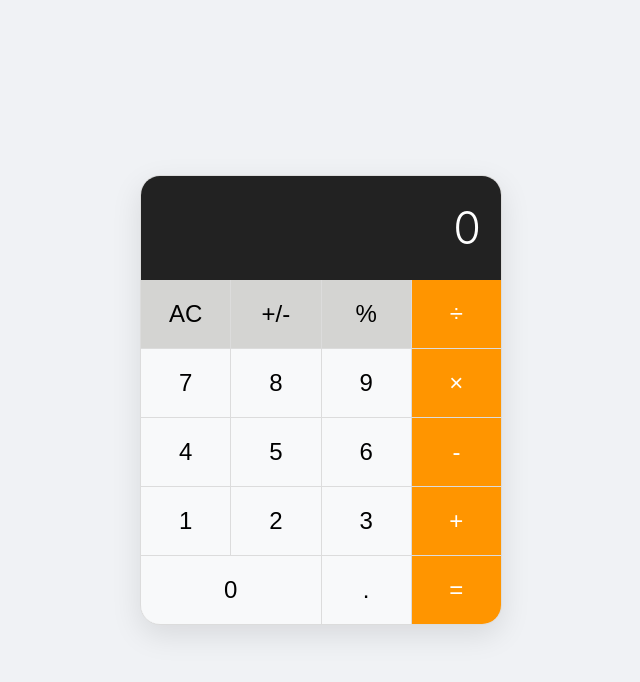
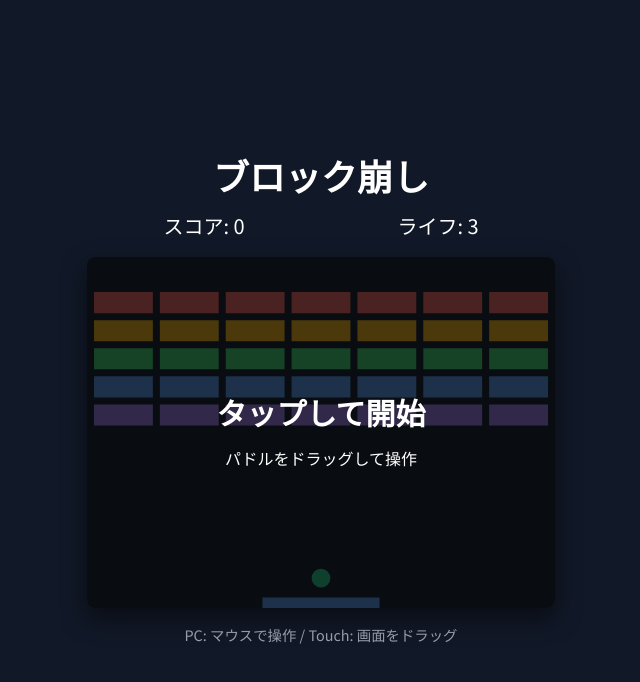
Before and after one commit to bayashi705/bayashi705.github.io, a plain HTML site: page index.html in a window 1280 px wide. Shown: the whole page, without its empty margins (319-959 px from the left). Drawn offline with nearby package versions, Linux system fonts and the light colour scheme.

Commit message:
Add files via upload

```diff
--- a/index.html
+++ b/index.html
@@ -3,245 +3,336 @@
 <head>
     <meta charset="UTF-8">
     <meta name="viewport" content="width=device-width, initial-scale=1.0, user-scalable=no">
-    <title>シンプルな電卓</title>
+    <title>ブロック崩しゲーム</title>
+    <script src="https://cdn.tailwindcss.com"></script>
+    <link href="https://fonts.googleapis.com/css2?family=Noto+Sans+JP:wght@400;700&display=swap" rel="stylesheet">
     <style>
-        /* 基本的なスタイル */
         body {
-            font-family: -apple-system, BlinkMacSystemFont, 'Segoe UI', Roboto, 'Helvetica Neue', Arial, sans-serif;
-            margin: 0;
+            font-family: 'Noto Sans JP', sans-serif;
             display: flex;
             justify-content: center;
             align-items: center;
             height: 100vh;
-            background-color: #f0f2f5;
-            -webkit-user-select: none; /* テキスト選択を無効化 */
-            user-select: none;
+            background-color: #111827; /* より濃い背景色 */
+            margin: 0;
+            overflow: hidden;
+            touch-action: none;
         }
-
-        /* 電卓全体のラッパー */
-        .calculator-wrapper {
+        .game-wrapper {
             width: 100%;
-            max-width: 360px;
-            background-color: #ffffff;
-            border-radius: 20px;
-            box-shadow: 0 10px 30px rgba(0, 0, 0, 0.1);
-            overflow: hidden;
-            border: 1px solid #dcdcdc;
+            max-width: 500px;
+            padding: 1rem;
+            box-sizing: border-box;
+            display: flex;
+            flex-direction: column;
+            align-items: center;
         }
-
-        /* 表示画面 */
-        .display {
-            background-color: #222;
-            color: #fff;
-            font-size: 2.8rem;
-            font-weight: 300;
-            padding: 25px 20px;
-            text-align: right;
-            word-wrap: break-word;
-            word-break: break-all;
-            min-height: 50px;
+        .game-container {
+            position: relative;
+            width: 100%;
         }
-
-        /* ボタンのグリッド */
-        .buttons {
-            display: grid;
-            grid-template-columns: repeat(4, 1fr);
-            gap: 1px;
-            background-color: #dcdcdc;
+        canvas {
+            background: #1f2937;
+            display: block;
+            border-radius: 0.5rem;
+            box-shadow: 0 10px 25px rgba(0, 0, 0, 0.5);
+            width: 100%;
+            aspect-ratio: 4 / 3;
         }
-
-        /* ボタンの共通スタイル */
-        .btn {
-            background-color: #f8f9fa;
-            border: none;
-            padding: 20px;
-            font-size: 1.5rem;
+        .info-panel {
+            color: white;
+            margin-bottom: 1rem;
+            font-size: 1.25rem;
+            width: 100%;
+            display: flex;
+            justify-content: space-around;
+        }
+        .controls {
+            color: #9ca3af;
+            margin-top: 1rem;
+            font-size: 0.9rem;
+        }
+        /* ★★★ 追加点: ゲーム開始/終了時のオーバーレイ ★★★ */
+        .overlay {
+            position: absolute;
+            top: 0;
+            left: 0;
+            width: 100%;
+            height: 100%;
+            background: rgba(0, 0, 0, 0.7);
+            color: white;
+            display: flex;
+            flex-direction: column;
+            justify-content: center;
+            align-items: center;
             cursor: pointer;
-            transition: background-color 0.2s;
-            -webkit-tap-highlight-color: rgba(0,0,0,0.1);
-            touch-action: manipulation;
-        }
-
-        /* 押されているときのエフェクト */
-        .btn.active, .btn:active {
-            background-color: #d1d5db;
-            transform: scale(0.98);
-        }
-
-        /* 演算子ボタンのスタイル */
-        .operator {
-            background-color: #ff9500;
-            color: white;
-        }
-        .operator.active, .operator:active {
-            background-color: #d97706;
-        }
-
-        /* ACやCボタンのスタイル */
-        .function {
-            background-color: #d4d4d2;
-        }
-        .function.active, .function:active {
-            background-color: #b9b9b7;
-        }
-
-        /* 0ボタンを2マス分にする */
-        .zero {
-            grid-column: span 2;
+            border-radius: 0.5rem;
+            text-align: center;
         }
     </style>
 </head>
 <body>
 
-    <div class="calculator-wrapper">
-        <div id="display" class="display">0</div>
-        <div class="buttons">
-            <button class="btn function" id="clear">AC</button>
-            <button class="btn function" id="sign">+/-</button>
-            <button class="btn function" id="percent">%</button>
-            <button class="btn operator" data-operator="/">÷</button>
-            <button class="btn" data-number="7">7</button>
-            <button class="btn" data-number="8">8</button>
-            <button class="btn" data-number="9">9</button>
-            <button class="btn operator" data-operator="*">×</button>
-            <button class="btn" data-number="4">4</button>
-            <button class="btn" data-number="5">5</button>
-            <button class="btn" data-number="6">6</button>
-            <button class="btn operator" data-operator="-">-</button>
-            <button class="btn" data-number="1">1</button>
-            <button class="btn" data-number="2">2</button>
-            <button class="btn" data-number="3">3</button>
-            <button class="btn operator" data-operator="+">+</button>
-            <button class="btn zero" data-number="0">0</button>
-            <button class="btn" data-number=".">.</button>
-            <button class="btn operator" id="equals">=</button>
+<div class="game-wrapper">
+    <h1 class="text-3xl sm:text-4xl font-bold text-white mb-4">ブロック崩し</h1>
+    <div id="info-panel" class="info-panel">
+        <span>スコア: <span id="score">0</span></span>
+        <span>ライフ: <span id="lives">3</span></span>
+    </div>
+
+    <div class="game-container">
+        <canvas id="gameCanvas"></canvas>
+
+        <!-- ★★★ 追加点: ゲーム開始用のオーバーレイ ★★★ -->
+        <div id="start-overlay" class="overlay">
+            <h2 class="text-3xl font-bold mb-4">タップして開始</h2>
+            <p>パドルをドラッグして操作</p>
+        </div>
+
+        <!-- ゲームオーバー/クリア表示用のモーダル -->
+        <div id="modal" class="hidden overlay">
+             <div class="bg-white text-gray-800 p-8 rounded-lg text-center shadow-xl mx-4">
+                <h2 id="modal-title" class="text-3xl font-bold mb-4"></h2>
+                <p id="modal-score" class="text-xl mb-6"></p>
+                <button id="restart-button" class="bg-blue-600 text-white font-bold py-3 px-6 rounded-lg hover:bg-blue-700 transition">
+                    もう一度遊ぶ
+                </button>
+            </div>
         </div>
     </div>
+    <div class="controls">
+        PC: マウスで操作 / Touch: 画面をドラッグ
+    </div>
+</div>
 
-    <script>
-        const display = document.getElementById('display');
-        const buttons = document.querySelector('.buttons');
-        const clearButton = document.getElementById('clear');
+<script>
+    const canvas = document.getElementById('gameCanvas');
+    const ctx = canvas.getContext('2d');
+    const scoreElement = document.getElementById('score');
+    const livesElement = document.getElementById('lives');
 
-        let firstValue = null;
-        let operator = null;
-        let waitingForSecondValue = false;
-        let currentValue = '0';
+    const startOverlay = document.getElementById('start-overlay');
+    const modal = document.getElementById('modal');
+    const modalTitle = document.getElementById('modal-title');
+    const modalScore = document.getElementById('modal-score');
+    const restartButton = document.getElementById('restart-button');
 
-        function updateDisplay() {
-            display.textContent = currentValue;
-            if (currentValue !== '0' && !waitingForSecondValue) {
-                clearButton.textContent = 'C';
-            } else {
-                clearButton.textContent = 'AC';
+    // --- ゲームの状態管理 ---
+    let score, lives;
+    let gamePaused = true;
+    let animationFrameId;
+
+    // --- ゲーム要素のサイズや位置 ---
+    let ballRadius, x, y, dx, dy;
+    let paddleHeight, paddleWidth, paddleX;
+    let brickRowCount, brickColumnCount, brickWidth, brickHeight, brickPadding, brickOffsetTop, brickOffsetLeft;
+    let bricks = [];
+
+    function resetGameElements() {
+        canvas.width = canvas.clientWidth;
+        canvas.height = canvas.clientHeight;
+
+        ballRadius = canvas.width * 0.02;
+        paddleWidth = canvas.width * 0.25;
+        paddleHeight = canvas.height * 0.03;
+        brickRowCount = 5;
+        brickColumnCount = 7;
+        brickPadding = canvas.width * 0.015;
+        const totalPaddingWidth = brickPadding * (brickColumnCount + 1);
+        brickWidth = (canvas.width - totalPaddingWidth) / brickColumnCount;
+        brickHeight = canvas.height * 0.06;
+        brickOffsetTop = canvas.height * 0.1;
+        brickOffsetLeft = brickPadding;
+
+        x = canvas.width / 2;
+        y = canvas.height - paddleHeight - ballRadius - 10;
+        paddleX = (canvas.width - paddleWidth) / 2;
+
+        const speed = canvas.width * 0.006;
+        dx = speed;
+        dy = -speed;
+    }
+
+    function setupBricks() {
+        bricks = [];
+        for (let c = 0; c < brickColumnCount; c++) {
+            bricks[c] = [];
+            for (let r = 0; r < brickRowCount; r++) {
+                bricks[c][r] = { x: 0, y: 0, status: 1 };
             }
         }
+    }
 
-        updateDisplay();
+    // --- イベントリスナー ---
+    function handlePointerMove(e) {
+        if (gamePaused) return;
+        const relativeX = (e.clientX || e.touches[0].clientX) - canvas.getBoundingClientRect().left;
+        if (relativeX > paddleWidth / 2 && relativeX < canvas.width - paddleWidth / 2) {
+            paddleX = relativeX - paddleWidth / 2;
+        }
+        e.preventDefault();
+    }
 
-        function handleInteraction(target) {
-            if (!target.matches('button')) return;
+    canvas.addEventListener("touchmove", handlePointerMove, false);
+    canvas.addEventListener("mousemove", handlePointerMove, false);
 
-            if (target.dataset.number) {
-                inputNumber(target.dataset.number);
-            } else if (target.dataset.operator) {
-                handleOperator(target.dataset.operator);
-            } else if (target.id === 'equals') {
-                handleOperator('=');
-            } else if (target.id === 'clear') {
-                clear();
-            } else if (target.id === 'sign') {
-                toggleSign();
-            } else if (target.id === 'percent') {
-                inputPercent();
+    restartButton.addEventListener('click', () => {
+        modal.classList.add('hidden');
+        init();
+    });
+
+    startOverlay.addEventListener('click', () => {
+        startOverlay.classList.add('hidden');
+        init();
+    });
+
+    // --- 描画関数 ---
+    function drawElements() {
+        ctx.clearRect(0, 0, canvas.width, canvas.height);
+        drawBricks();
+        drawBall();
+        drawPaddle();
+    }
+
+    function drawBall() {
+        ctx.beginPath();
+        ctx.arc(x, y, ballRadius, 0, Math.PI * 2);
+        ctx.fillStyle = "#34d399";
+        ctx.fill();
+        ctx.closePath();
+    }
+
+    function drawPaddle() {
+        ctx.beginPath();
+        ctx.rect(paddleX, canvas.height - paddleHeight, paddleWidth, paddleHeight);
+        ctx.fillStyle = "#60a5fa";
+        ctx.fill();
+        ctx.closePath();
+    }
+
+    function drawBricks() {
+        const colors = ["#f87171", "#fbbf24", "#4ade80", "#60a5fa", "#a78bfa"];
+        for (let c = 0; c < brickColumnCount; c++) {
+            for (let r = 0; r < brickRowCount; r++) {
+                if (bricks[c][r].status == 1) {
+                    const brickX = (c * (brickWidth + brickPadding)) + brickOffsetLeft;
+                    const brickY = (r * (brickHeight + brickPadding)) + brickOffsetTop;
+                    bricks[c][r].x = brickX;
+                    bricks[c][r].y = brickY;
+                    ctx.beginPath();
+                    ctx.rect(brickX, brickY, brickWidth, brickHeight);
+                    ctx.fillStyle = colors[r % colors.length];
+                    ctx.fill();
+                    ctx.closePath();
+                }
             }
-            updateDisplay();
         }
+    }
 
-        // ★★★ 修正点: PCとスマホでイベントを使い分ける ★★★
-        let isTouch = false;
-        buttons.addEventListener('touchstart', (e) => {
-            isTouch = true;
-            e.preventDefault(); // デフォルトのタッチ動作をキャンセル
-            const target = e.target;
-            target.classList.add('active'); // 押した見た目を追加
-            handleInteraction(target);
-        }, { passive: false });
+    function collisionDetection() {
+        for (let c = 0; c < brickColumnCount; c++) {
+            for (let r = 0; r < brickRowCount; r++) {
+                const b = bricks[c][r];
+                if (b.status == 1 && x > b.x && x < b.x + brickWidth && y > b.y && y < b.y + brickHeight) {
+                    dy = -dy;
+                    b.status = 0;
+                    score++;
+                    scoreElement.textContent = score;
+                    if (score == brickRowCount * brickColumnCount) {
+                        showModal("ゲームクリア！", `最終スコア: ${score}`);
+                    }
+                }
+            }
+        }
+    }
 
-        buttons.addEventListener('touchend', (e) => {
-            e.target.classList.remove('active'); // 押した見た目を削除
-        });
+    function showModal(title, scoreText) {
+        gamePaused = true;
+        modalTitle.textContent = title;
+        modalScore.textContent = scoreText;
+        modal.classList.remove('hidden');
+        cancelAnimationFrame(animationFrameId);
+    }
 
-        // スマホでtouchstartが反応した場合、mousedownは無視する
-        buttons.addEventListener('mousedown', (e) => {
-            if (isTouch) {
-                isTouch = false; // フラグをリセット
-                return;
-            }
-            handleInteraction(e.target);
-        });
+    function update() {
+        if (gamePaused) return;
 
+        // 壁との衝突判定
+        if (x + dx > canvas.width - ballRadius || x + dx < ballRadius) dx = -dx;
 
-        function inputNumber(number) {
-            if (waitingForSecondValue) {
-                currentValue = number;
-                waitingForSecondValue = false;
+        // 天井との衝突判定
+        if (y + dy < ballRadius) dy = -dy;
+        // 床との衝突判定（ゲームオーバー処理）
+        else if (y + dy > canvas.height - ballRadius) {
+            // パドルとの衝突判定
+            if (x > paddleX && x < paddleX + paddleWidth) {
+                dy = -dy;
             } else {
-                if (currentValue === '0' && number !== '.') {
-                    currentValue = number;
-                } else if (number === '.' && currentValue.includes('.')) {
-                    return;
+                lives--;
+                livesElement.textContent = lives;
+                if (!lives) {
+                    showModal("ゲームオーバー", `最終スコア: ${score}`);
+                    return; // ゲームループを抜ける
                 } else {
-                    if (currentValue.length > 15) return;
-                    currentValue += number;
+                    // ライフを失った後のリセット
+                    x = canvas.width / 2;
+                    y = canvas.height - paddleHeight - ballRadius - 10;
+                    paddleX = (canvas.width - paddleWidth) / 2;
                 }
             }
         }
 
-        function handleOperator(nextOperator) {
-            const value = parseFloat(currentValue);
+        x += dx;
+        y += dy;
+    }
 
-            if (operator && waitingForSecondValue) {
-                operator = nextOperator;
-                return;
-            }
+    // メインのゲームループ
+    function gameLoop() {
+        update(); // ボールの位置などを更新
+        drawElements(); // 更新された位置で描画
+        collisionDetection(); // 衝突判定
 
-            if (firstValue === null) {
-                firstValue = value;
-            } else if (operator) {
-                const result = calculate(firstValue, value, operator);
-                currentValue = `${parseFloat(result.toPrecision(15))}`;
-                firstValue = result;
-            }
+        if (!gamePaused) {
+            animationFrameId = requestAnimationFrame(gameLoop);
+        }
+    }
 
-            waitingForSecondValue = true;
-            operator = nextOperator;
-        }
+    // ゲームの初期化と開始
+    function init() {
+        resetGameElements();
+        setupBricks();
+        score = 0;
+        lives = 3;
+        scoreElement.textContent = score;
+        livesElement.textContent = lives;
+        gamePaused = false;
 
-        function calculate(first, second, op) {
-            if (op === '+') return first + second;
-            if (op === '-') return first - second;
-            if (op === '*') return first * second;
-            if (op === '/') return first / second;
-            return second;
-        }
+        cancelAnimationFrame(animationFrameId); // 古いループをクリア
+        gameLoop();
+    }
 
-        function clear() {
-            if (clearButton.textContent === 'AC') {
-                firstValue = null;
-                operator = null;
-                waitingForSecondValue = false;
-            }
-            currentValue = '0';
-        }
+    // ★★★ 修正点: ページ読み込み完了後に初期描画だけを行う ★★★
+    window.addEventListener('load', () => {
+        resetGameElements();
+        setupBricks();
+        drawElements(); // 静的な初期画面を描画
 
-        function toggleSign() {
-            currentValue = (parseFloat(currentValue) * -1).toString();
-        }
+        // ウィンドウリサイズ時の処理
+        let resizeTimer;
+        window.addEventListener('resize', () => {
+            gamePaused = true;
+            cancelAnimationFrame(animationFrameId);
+            clearTimeout(resizeTimer);
+            resizeTimer = setTimeout(() => {
+                resetGameElements();
+                setupBricks();
+                drawElements();
+                startOverlay.classList.remove('hidden'); // 開始画面に戻す
+                modal.classList.add('hidden');
+            }, 250);
+        }, false);
+    });
 
-        function inputPercent() {
-            currentValue = (parseFloat(currentValue) / 100).toString();
-        }
-    </script>
+</script>
 </body>
 </html>
```
